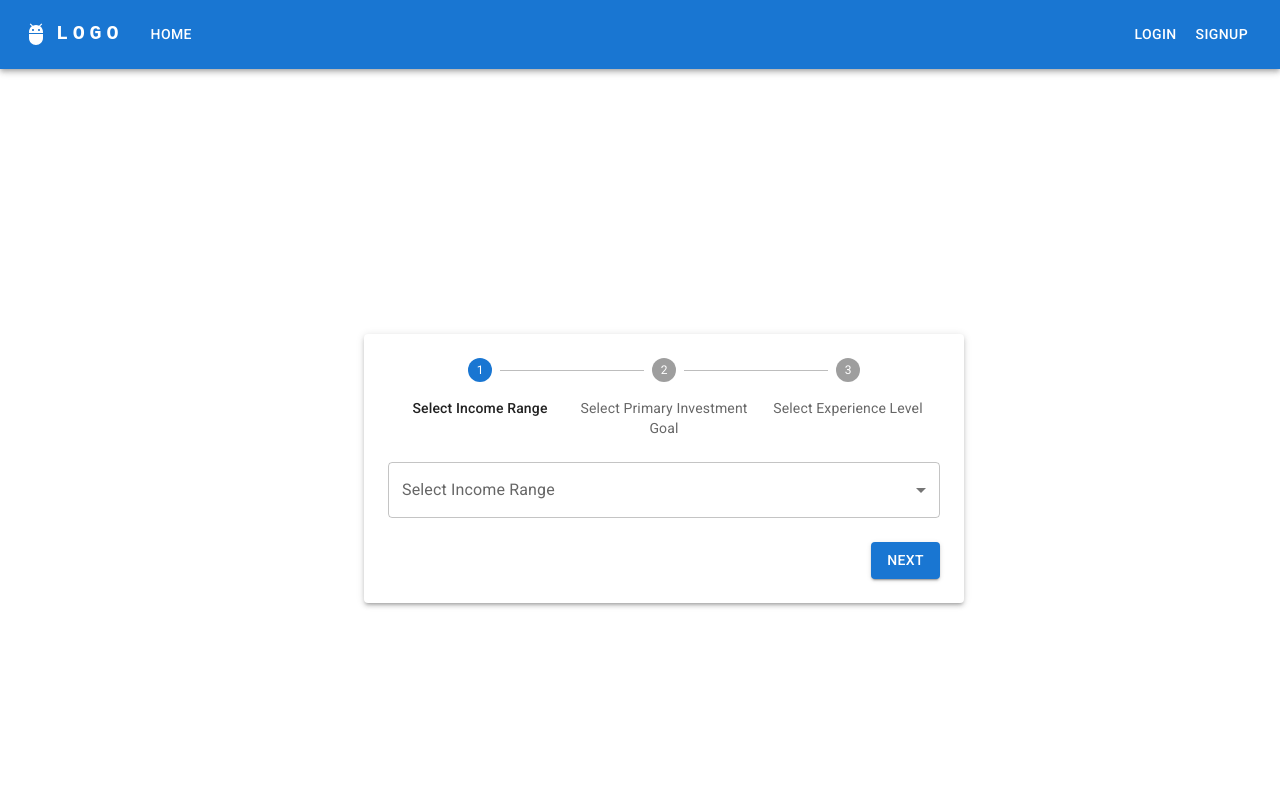
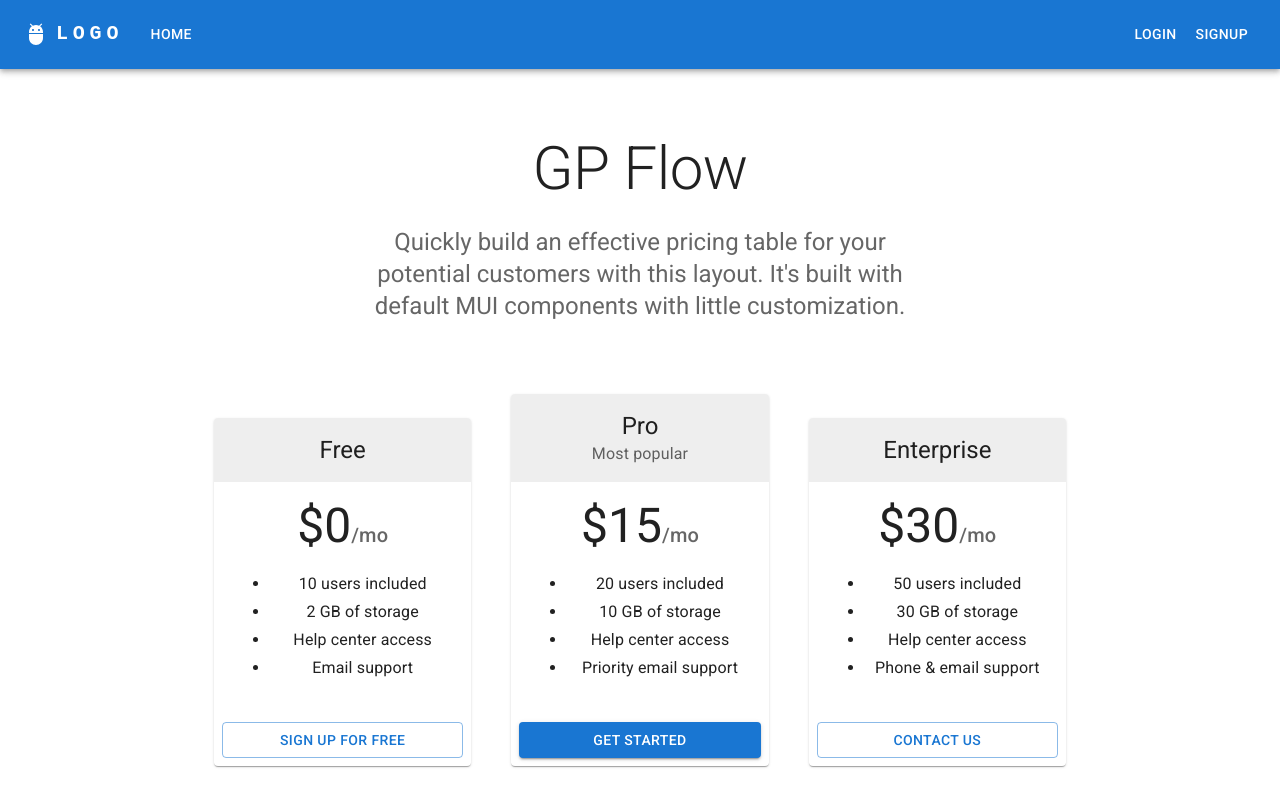
Before and after one commit to gpbaculio/gpflow-challenge, a React (Create React App) app: page / in a window 1280 px wide. Shown: the top 806 px of the page. Built offline with nearby package versions, Linux system fonts and the light colour scheme; the HTML template or start-up script is replaced by a standard one.

Commit message:
add mock landing

```diff
--- a/src/App.tsx
+++ b/src/App.tsx
@@ -2,75 +2,23 @@ import "@fontsource/roboto/300.css";
 import "@fontsource/roboto/400.css";
 import "@fontsource/roboto/500.css";
 import "@fontsource/roboto/700.css";
-import {
-  StepLabel,
-  Stepper,
-  Step,
-  Box,
-  Container,
-  Paper,
-  Button,
-} from "@mui/material";
 import { useState } from "react";
-import IncomeRangeForm from "./components/IncomeRangeForm";
 import ResponsiveAppBar from "./components/Header";
+import { BrowserRouter, Route, Routes } from "react-router-dom";
+import Home from "./routes/Home";
 
 function App() {
   const [currentStep, setCurrentStep] = useState(0);
 
   return (
-    <>
+    <BrowserRouter>
       <ResponsiveAppBar />
-      <Box
-        display="flex"
-        justifyContent="center"
-        alignItems="center"
-        minHeight="100vh"
-      >
-        <Container maxWidth="sm">
-          <Box width="100%" component={Paper} elevation={3} p={3}>
-            <Stepper alternativeLabel activeStep={currentStep}>
-              <Step>
-                <StepLabel>Select Income Range</StepLabel>
-              </Step>
-              <Step>
-                <StepLabel>Select Primary Investment Goal</StepLabel>
-              </Step>
-              <Step>
-                <StepLabel>Select Experience Level</StepLabel>
-              </Step>
-            </Stepper>
-            <Box mt={3}>{currentStep === 0 ? <IncomeRangeForm /> : null}</Box>
-            <Box
-              width="100%"
-              display="flex"
-              alignItems="center"
-              justifyContent="space-between"
-            >
-              {currentStep ? (
-                <Box
-                  component={Button}
-                  mt={3}
-                  variant="contained"
-                  color="primary"
-                >
-                  Previous
-                </Box>
-              ) : null}
-              <Box
-                ml="auto"
-                component={Button}
-                mt={3}
-                variant="contained"
-                color="primary"
-              >
-                Next
-              </Box>
-            </Box>
-          </Box>
-        </Container>
-      </Box>
-    </>
+      <main>
+        <Routes>
+          <Route path="/" element={<Home />} />
+        </Routes>
+      </main>
+    </BrowserRouter>
   );
 }
 
--- /dev/null
+++ b/src/routes/Home.tsx
@@ -0,0 +1,166 @@
+import {
+  Box,
+  Button,
+  Card,
+  CardActions,
+  CardContent,
+  CardHeader,
+  Container,
+  Grid,
+  Typography,
+} from "@mui/material";
+import React from "react";
+
+const tiers = [
+  {
+    title: "Free",
+    price: "0",
+    description: [
+      "10 users included",
+      "2 GB of storage",
+      "Help center access",
+      "Email support",
+    ],
+    buttonText: "Sign up for free",
+    buttonVariant: "outlined",
+  },
+  {
+    title: "Pro",
+    subheader: "Most popular",
+    price: "15",
+    description: [
+      "20 users included",
+      "10 GB of storage",
+      "Help center access",
+      "Priority email support",
+    ],
+    buttonText: "Get started",
+    buttonVariant: "contained",
+  },
+  {
+    title: "Enterprise",
+    price: "30",
+    description: [
+      "50 users included",
+      "30 GB of storage",
+      "Help center access",
+      "Phone & email support",
+    ],
+    buttonText: "Contact us",
+    buttonVariant: "outlined",
+  },
+];
+
+function Home() {
+  return (
+    <Box display="flex" minHeight="100vh" flexDirection="column">
+      <Container
+        disableGutters
+        maxWidth="sm"
+        component="main"
+        sx={{ pt: 8, pb: 6, px: 3 }}
+      >
+        <Typography
+          component="h1"
+          variant="h2"
+          align="center"
+          color="text.primary"
+          gutterBottom
+        >
+          GP Flow
+        </Typography>
+        <Typography
+          variant="h5"
+          align="center"
+          color="text.secondary"
+          component="p"
+        >
+          Quickly build an effective pricing table for your potential customers
+          with this layout. It&apos;s built with default MUI components with
+          little customization.
+        </Typography>
+      </Container>
+      <Container
+        maxWidth="md"
+        component="main"
+        sx={{
+          p: 3,
+        }}
+      >
+        <Grid container spacing={5} alignItems="flex-end">
+          {tiers.map((tier) => (
+            // Enterprise card is full width at sm breakpoint
+            <Grid
+              item
+              key={tier.title}
+              xs={12}
+              sm={tier.title === "Enterprise" ? 12 : 6}
+              md={4}
+            >
+              <Card>
+                <CardHeader
+                  title={tier.title}
+                  subheader={tier.subheader}
+                  titleTypographyProps={{ align: "center" }}
+                  // action={tier.title === "Pro" ? <StarIcon /> : null}
+                  subheaderTypographyProps={{
+                    align: "center",
+                  }}
+                  sx={{
+                    backgroundColor: (theme) =>
+                      theme.palette.mode === "light"
+                        ? theme.palette.grey[200]
+                        : theme.palette.grey[700],
+                  }}
+                />
+                <CardContent>
+                  <Box
+                    sx={{
+                      display: "flex",
+                      justifyContent: "center",
+                      alignItems: "baseline",
+                      mb: 2,
+                    }}
+                  >
+                    <Typography
+                      component="h2"
+                      variant="h3"
+                      color="text.primary"
+                    >
+                      ${tier.price}
+                    </Typography>
+                    <Typography variant="h6" color="text.secondary">
+                      /mo
+                    </Typography>
+                  </Box>
+                  <ul>
+                    {tier.description.map((line) => (
+                      <Typography
+                        component="li"
+                        variant="subtitle1"
+                        align="center"
+                        key={line}
+                      >
+                        {line}
+                      </Typography>
+                    ))}
+                  </ul>
+                </CardContent>
+                <CardActions>
+                  <Button
+                    fullWidth
+                    variant={tier.buttonVariant as "outlined" | "contained"}
+                  >
+                    {tier.buttonText}
+                  </Button>
+                </CardActions>
+              </Card>
+            </Grid>
+          ))}
+        </Grid>
+      </Container>
+    </Box>
+  );
+}
+
+export default Home;
```
Also changed, not shown: src/components/WizardForm.tsx (added, +70 -0 lines).
